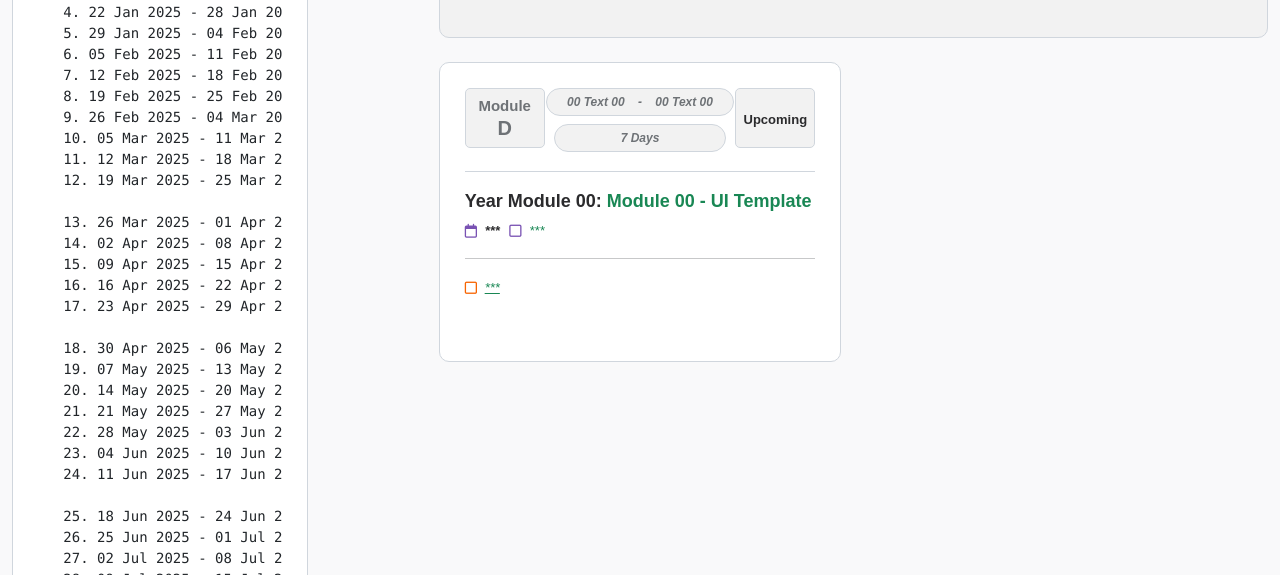
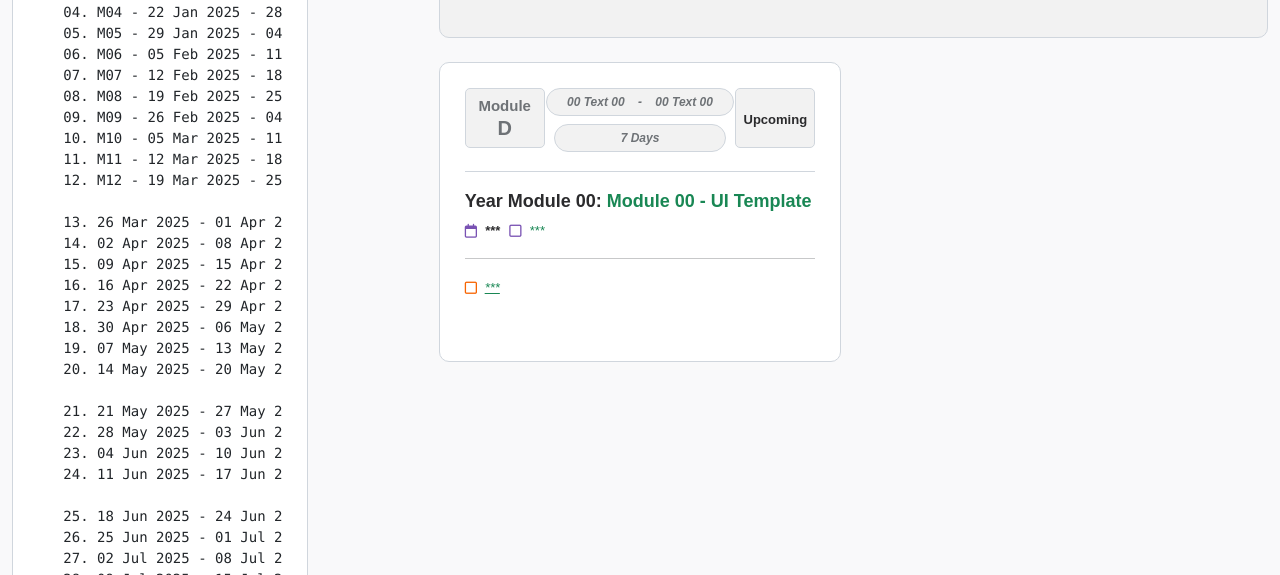
Before and after one commit to abdullah-al-mahdi/Pro-01, a plain HTML site: page note.html in a window 1280 px wide. Shown: the part 225-800 px from the top of the page. Drawn offline with nearby package versions, Linux system fonts and the light colour scheme.

Commit message:
Update note.html

```diff
--- a/note.html
+++ b/note.html
@@ -35,28 +35,28 @@
                               <h1 class="title Ongoing">Year Module - 2025</h1>
                               <pre>
 <h5 class="m-0">  Project #01: Medidoc M12</h5>
-   1. 01 Jan 2025 - 07 Jan 2025
-   2. 08 Jan 2025 - 14 Jan 2025
-   3. 15 Jan 2025 - 21 Jan 2025
-   4. 22 Jan 2025 - 28 Jan 2025
-   5. 29 Jan 2025 - 04 Feb 2025
-   6. 05 Feb 2025 - 11 Feb 2025
-   7. 12 Feb 2025 - 18 Feb 2025
-   8. 19 Feb 2025 - 25 Feb 2025
-   9. 26 Feb 2025 - 04 Mar 2025
-   10. 05 Mar 2025 - 11 Mar 2025
-   11. 12 Mar 2025 - 18 Mar 2025
-   12. 19 Mar 2025 - 25 Mar 2025
+   01. M01 - 01 Jan 2025 - 07 Jan 2025
+   02. M02 - 08 Jan 2025 - 14 Jan 2025
+   03. M03 - 15 Jan 2025 - 21 Jan 2025
+   04. M04 - 22 Jan 2025 - 28 Jan 2025
+   05. M05 - 29 Jan 2025 - 04 Feb 2025
+   06. M06 - 05 Feb 2025 - 11 Feb 2025
+   07. M07 - 12 Feb 2025 - 18 Feb 2025
+   08. M08 - 19 Feb 2025 - 25 Feb 2025
+   09. M09 - 26 Feb 2025 - 04 Mar 2025
+   10. M10 - 05 Mar 2025 - 11 Mar 2025
+   11. M11 - 12 Mar 2025 - 18 Mar 2025
+   12. M12 - 19 Mar 2025 - 25 Mar 2025
    <!-- Project #02: Name M8 -->
    13. 26 Mar 2025 - 01 Apr 2025
    14. 02 Apr 2025 - 08 Apr 2025
    15. 09 Apr 2025 - 15 Apr 2025
    16. 16 Apr 2025 - 22 Apr 2025
    17. 23 Apr 2025 - 29 Apr 2025
-   <!-- Project #03: Name M7 -->
    18. 30 Apr 2025 - 06 May 2025
    19. 07 May 2025 - 13 May 2025
    20. 14 May 2025 - 20 May 2025
+   <!-- Project #03: Name M7 -->
    21. 21 May 2025 - 27 May 2025
    22. 28 May 2025 - 03 Jun 2025
    23. 04 Jun 2025 - 10 Jun 2025
```
